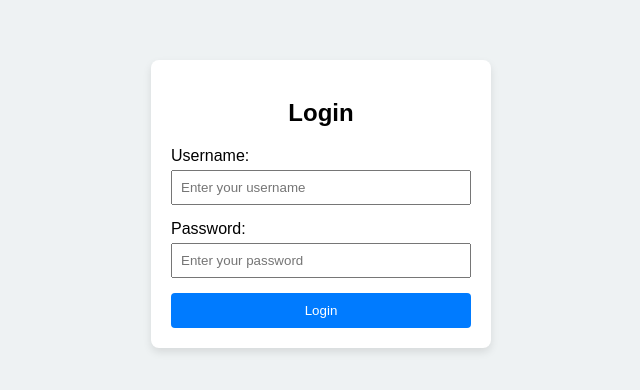
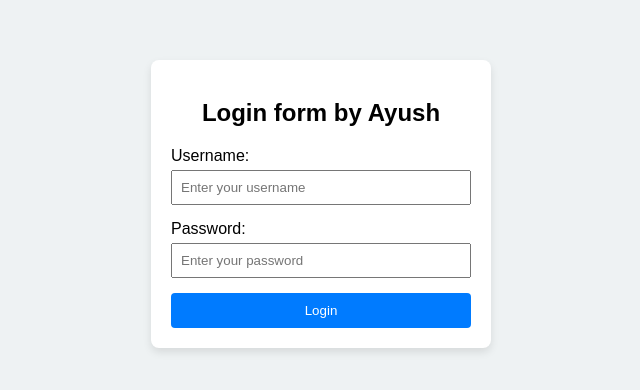
Before and after one commit to Abhyudaya-SVVV/hacktoberfest, a plain HTML site: page login.html in a window 1280 px wide. Shown: the part 196-586 px from the top of the page, without its empty margins (319-959 px from the left). Drawn offline with Linux system fonts and the light colour scheme.

Commit message:
login page changed

```diff
--- a/login.html
+++ b/login.html
@@ -58,7 +58,7 @@
   </head>
   <body>
       <div class="login-container">
-          <h2>Login</h2>
+          <h2>Login form by Ayush</h2>
           <form>
               <div class="form-group">
                   <label for="username">Username:</label>
```
